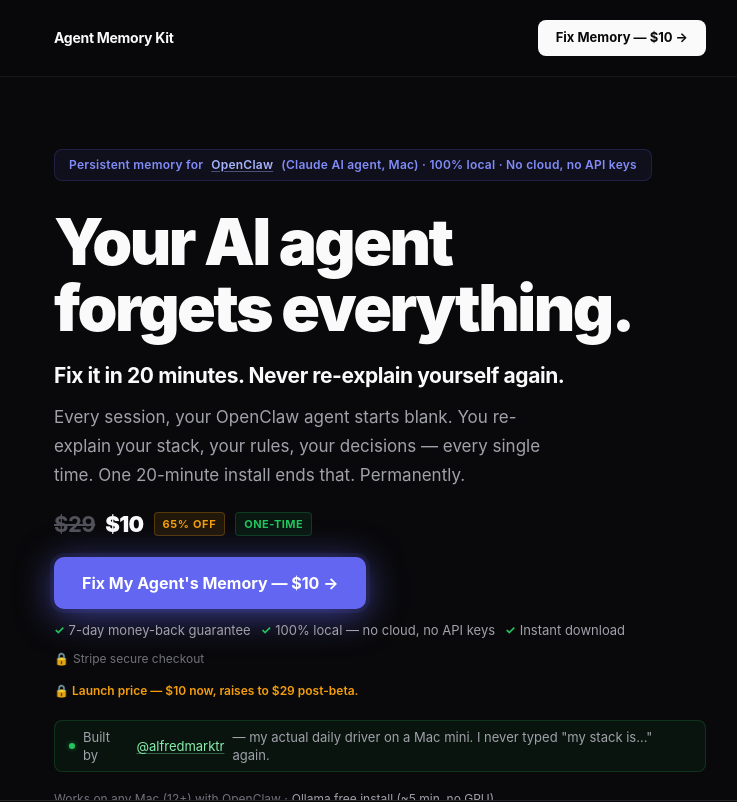
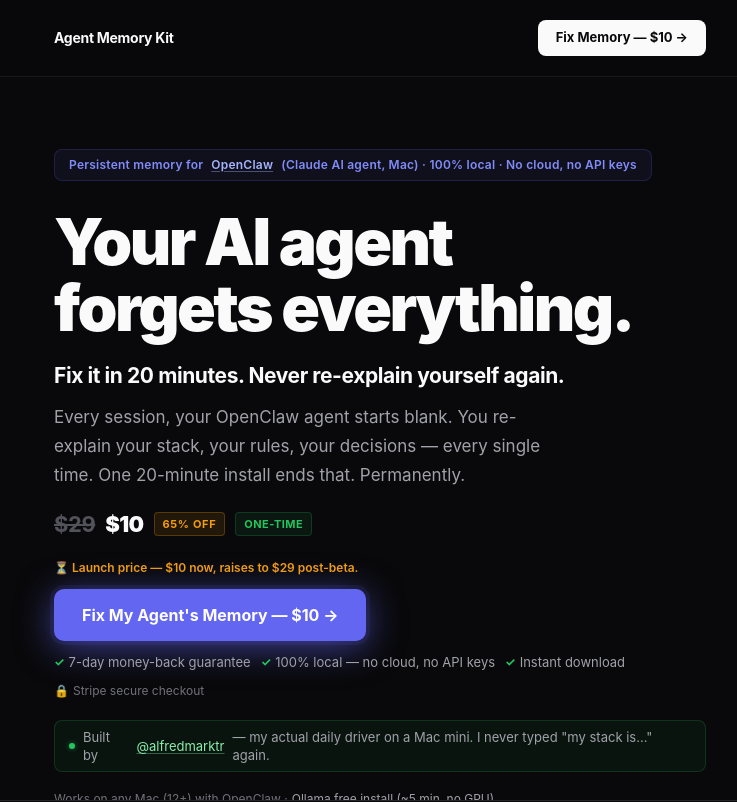
Before and after one commit to marcoiaq/agent-memory-kit, a Next.js app: page / in a window 1280 px wide. Shown: the top 802 px of the page, without its empty margins (260-997 px from the left). Built offline with nearby package versions, Linux system fonts and the light colour scheme.

Commit message:
ux: move urgency above CTA, fix double-lock emoji in hero

```diff
--- a/app/page.tsx
+++ b/app/page.tsx
@@ -589,6 +589,9 @@
               <span style={{fontSize:'11px', fontWeight:700, color:'#f59e0b', background:'rgba(245,158,11,0.1)', border:'1px solid rgba(245,158,11,0.25)', padding:'3px 8px', borderRadius:'4px', letterSpacing:'0.06em', textTransform:'uppercase'}}>65% off</span>
               <span style={{fontSize:'11px', fontWeight:700, color:'#22c55e', background:'rgba(34,197,94,0.08)', border:'1px solid rgba(34,197,94,0.2)', padding:'3px 8px', borderRadius:'4px', letterSpacing:'0.04em', textTransform:'uppercase'}}>One-time</span>
             </div>
+            <span style={{fontSize:'12px', color:'#f59e0b', fontWeight:600, display:'flex', alignItems:'center', gap:'5px', marginTop:'2px'}}>
+              ⏳ Launch price — $10 now, raises to $29 post-beta.
+            </span>
             <a href="/api/create-checkout" className="cta-main cta-pulse">
               Fix My Agent&apos;s Memory — $10 →
             </a>
@@ -600,9 +603,6 @@
                 <span>🔒</span>
                 <span>Stripe secure checkout</span>
               </span>
-            </span>
-            <span style={{fontSize:'12px', color:'#f59e0b', fontWeight:600, display:'flex', alignItems:'center', gap:'5px', marginTop:'2px'}}>
-              🔒 Launch price — $10 now, raises to $29 post-beta.
             </span>
             <p className="hero-proof" style={{marginTop:'8px', marginBottom:'4px'}}>Built by <a href="https://x.com/alfredmarktr" target="_blank" rel="noopener noreferrer">@alfredmarktr</a> — my actual daily driver on a Mac mini. I never typed &quot;my stack is...&quot; again.</p>
             <span style={{fontSize:'12px', color:'#71717a', marginTop:'2px', display:'flex', alignItems:'center', gap:'4px', flexWrap:'wrap'}}>
```
